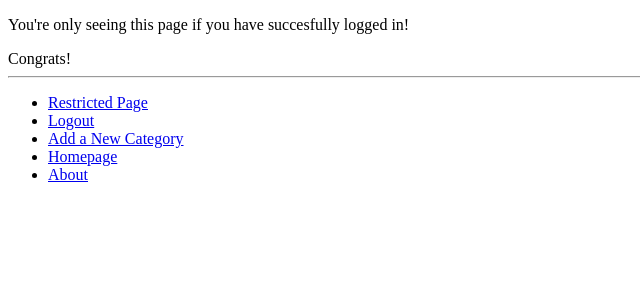
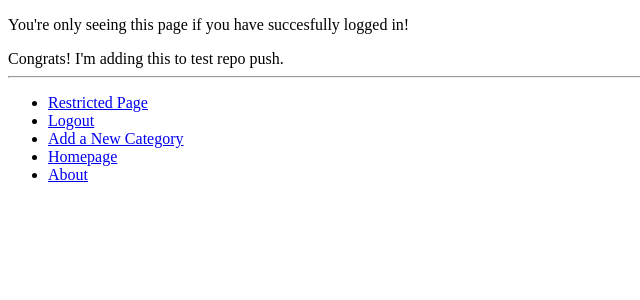
Before and after one commit to Laktou/rango, a Django app: page /rango/restricted/ in a window 1280 px wide. Shown: the top 300 px of the page, without its empty margins (0-640 px from the left). Run offline with Django 3.2, Linux system fonts and the light colour scheme; a user stored in the database is signed in; parts of the project's set-up code (start-up, migrations or seed data) failed here and were passed over.

Commit message:
Testing repo push from home

```diff
--- a/tango_with_django_project/rango/templates/rango/restricted.html
+++ b/tango_with_django_project/rango/templates/rango/restricted.html
@@ -6,5 +6,5 @@
 	<p>
 	You're only seeing this page if you have succesfully logged in!
 	</p>
-	Congrats!
+	Congrats! I'm adding this to test repo push.
 {% endblock %}
```
